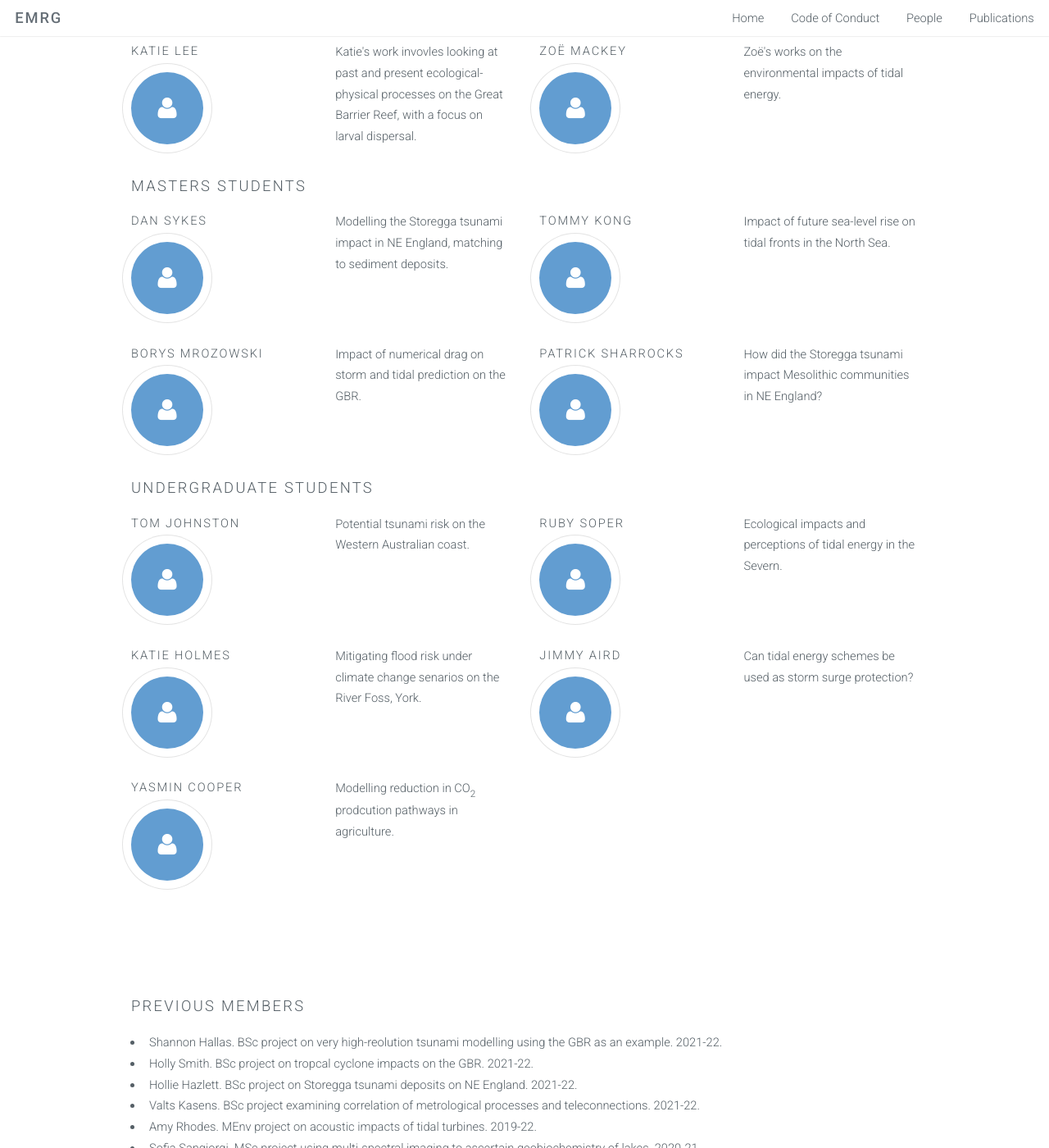
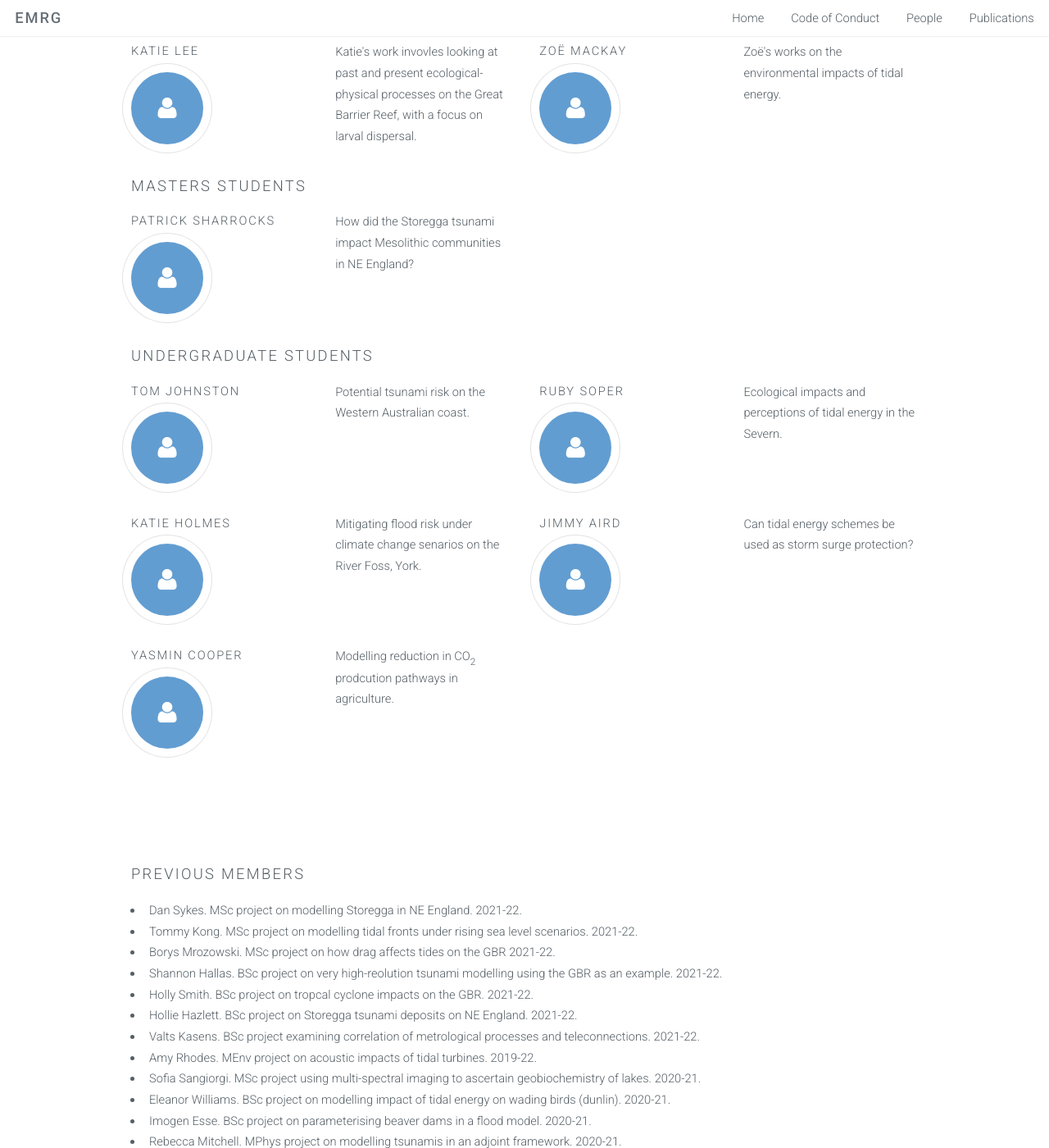
Before and after one commit to EnvModellingGroup/EnvModellingGroup.github.io, a Jekyll site: the page built from people/index.html, in a window 1280 px wide and 1400 px high, scrolled down 992 px. Shown: the whole window at 82% size. Built offline with Jekyll 4.4.1, drawn with Linux system fonts in a browser that asks for light colours.

Commit message:
Remove MSc student from 21-22

```diff
--- a/people/index.html
+++ b/people/index.html
@@ -52,7 +52,7 @@ keywords: modelling, environmental, ecological, ecology, environment, computatio
                     <p>Katie's work invovles looking at past and present ecological-physical processes on the Great Barrier Reef, with a focus on larval dispersal.</p>
                 </div>
 		<div class="3u">
-		   <h4>Zoë MacKey</h4>
+		   <h4>Zoë MacKay</h4>
 		   <span class="icon major fa-user"></span>
                 </div>
                 <div class="3u">
@@ -64,29 +64,6 @@ keywords: modelling, environmental, ecological, ecology, environment, computatio
             <h3>Masters students</h3>
             <div class="row">
 		<div class="3u">
-			<h4>Dan Sykes</h4>
-			<span class="icon major fa-user"></span>
-                </div>
-                <div class="3u">
-                    <p>Modelling the Storegga tsunami impact in NE England, matching to sediment deposits.</p>
-                </div>
-		<div class="3u">
-			<h4>Tommy Kong</h4>
-			<span class="icon major fa-user"></span>
-                </div>
-                <div class="3u">
-                    <p>Impact of future sea-level rise on tidal fronts in the North Sea.</p>
-                </div>
-		</div>
-        <div class="row">
-		<div class="3u">
-			<h4>Borys Mrozowski</h4>
-			<span class="icon major fa-user"></span>
-                </div>
-                <div class="3u">
-                    <p>Impact of numerical drag on storm and tidal prediction on the GBR.</p>
-                </div>
-		<div class="3u">
 			<h4>Patrick Sharrocks</h4>
 			<span class="icon major fa-user"></span>
                 </div>
@@ -94,9 +71,6 @@ keywords: modelling, environmental, ecological, ecology, environment, computatio
                     <p>How did the Storegga tsunami impact Mesolithic communities in NE England?</p>
                 </div>
 		</div>
-
-
-
         </div>
         <div class="container">
 	<!--2 people per row-->
@@ -153,6 +127,9 @@ keywords: modelling, environmental, ecological, ecology, environment, computatio
         <div class="container">
 	    <h3>Previous members</h3>
             <ul>
+        <li>Dan Sykes. MSc project on modelling Storegga in NE England. 2021-22.</li>
+	<li>Tommy Kong. MSc project on modelling tidal fronts under rising sea level scenarios. 2021-22.</li>
+        <li>Borys Mrozowski. MSc project on how drag affects tides on the GBR 2021-22.</li>
         <li>Shannon Hallas. BSc project on very high-reolution tsunami modelling using the GBR as an example. 2021-22.</li>
         <li>Holly Smith. BSc project on tropcal cyclone impacts on the GBR. 2021-22.</li>
         <li>Hollie Hazlett. BSc project on Storegga tsunami deposits on NE England. 2021-22.</li>
```
Lines whose indentation alone changed are shown as unchanged.
